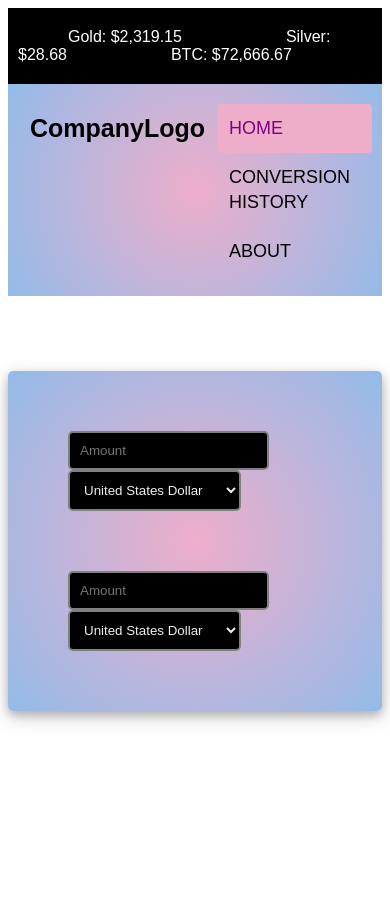
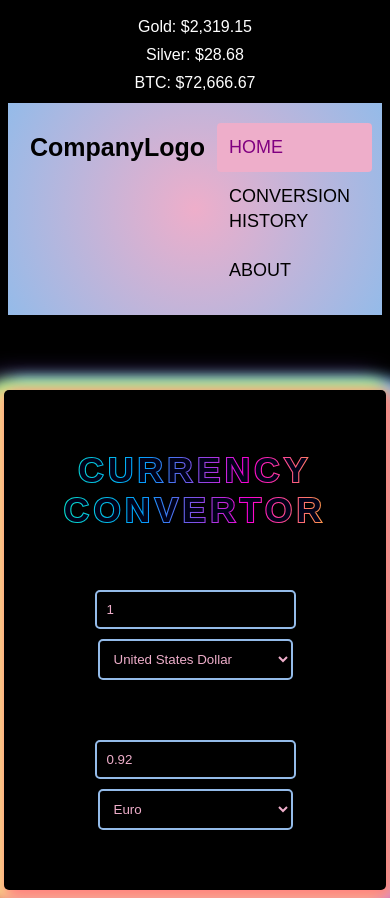
Before and after one commit to Laurianne-M/convertor, a website: page src/index.html in a window 390 px wide. Before the commit the page ends 844 px from the top, so only its background shows below. Drawn offline with Linux system fonts and the light colour scheme; no server answers.

Commit message:
conversion as a placeholder at page refresh, and css change

```diff
--- a/src/index.html
+++ b/src/index.html
@@ -26,7 +26,9 @@
         </header>
         <main>
             <div class="conversion-container">
+
                 <div class="container">
+                    <div class="convertor-title"> CURRENCY CONVERTOR </div>
                     <div class="base-currency">
                         <input class="amount" autocomplete="off" placeholder="Amount" type="number" id="amountFromFirstInput">
                         <select class="amount" id="baseCurrency"></select>
--- a/src/js/logic/logic.js
+++ b/src/js/logic/logic.js
@@ -63,13 +63,11 @@
 };
 
 export async function updateAmount(
-    api,
+    data,
     amountFromFirstCurrencyInput,
     amountFromSecondCurrencyInput,
     reverse = false
 ) {
-    const data = await api.loadRates(); // Get the object containing rates and base
-
     // Safety check: Make sure data and data.rates actually exist
     if (!data || !data.rates) {
         console.warn(RATES_LOADING);
--- a/src/js/main.js
+++ b/src/js/main.js
@@ -24,9 +24,13 @@
     const amountFromFirstCurrencyInput = html.elements.getAmoutFromFirstInput();
     const amountFromSecondCurrencyInput = html.elements.getAmountFromSecondInput();
 
-    amountFromFirstCurrencyInput.addEventListener(documentEvents.input, () => { updateLock(() => updateAmount(api,amountFromFirstCurrencyInput, amountFromSecondCurrencyInput, false)) } );
-    baseCurrencySelect.addEventListener(documentEvents.change, () => { updateLock(() => updateAmount(api, amountFromFirstCurrencyInput, amountFromSecondCurrencyInput, false)) } );
-    desiredCurrencySelect.addEventListener(documentEvents.change, () => { updateLock(() => updateAmount(api, amountFromFirstCurrencyInput, amountFromSecondCurrencyInput, false)) } );
-    amountFromSecondCurrencyInput.addEventListener(documentEvents.input, () =>  { updateLock(() => updateAmount(api, amountFromFirstCurrencyInput, amountFromSecondCurrencyInput, true)) } );
+    amountFromFirstCurrencyInput.value = 1;
+    desiredCurrencySelect.value = 'EUR';
+    updateAmount(data, amountFromFirstCurrencyInput, amountFromSecondCurrencyInput);
+
+    amountFromFirstCurrencyInput.addEventListener(documentEvents.input, () => { updateLock(() => updateAmount(data, amountFromFirstCurrencyInput, amountFromSecondCurrencyInput, false)) } );
+    baseCurrencySelect.addEventListener(documentEvents.change, () => { updateLock(() => updateAmount(data, amountFromFirstCurrencyInput, amountFromSecondCurrencyInput, false)) } );
+    desiredCurrencySelect.addEventListener(documentEvents.change, () => { updateLock(() => updateAmount(data, amountFromFirstCurrencyInput, amountFromSecondCurrencyInput, false)) } );
+    amountFromSecondCurrencyInput.addEventListener(documentEvents.input, () =>  { updateLock(() => updateAmount(data, amountFromFirstCurrencyInput, amountFromSecondCurrencyInput, true)) } );
 
 }
--- a/src/styles/index.css
+++ b/src/styles/index.css
@@ -1,4 +1,6 @@
-
+body {
+  background-color: black;
+}
 
 .myheader {
     background: #EEAECA;
@@ -62,24 +64,59 @@
 
 .container {
   padding: 30px;
-  background: #EEAECA;
-  background: radial-gradient(circle,rgba(238, 174, 202, 1) 0%, rgba(148, 187, 233, 1) 100%);
+  background: black;
   border-radius: 5px;
-  box-shadow: 0 4px 8px 0 rgba(0, 0, 0, 0.2), 0 6px 20px 0 rgba(0, 0, 0, 0.19);
+  -webkit-box-shadow: 5px 5px 15px 5px #FF8080, -9px 5px 15px 5px #FFE488, -7px -5px 15px 5px #8CFF85, 12px -5px 15px 5px #80C7FF, 12px 10px 15px 7px #E488FF, -10px 10px 15px 7px #FF616B, -10px -7px 27px 1px #8E5CFF, 5px 5px 15px 5px rgba(0,0,0,0);
+  box-shadow: 5px 5px 15px 5px #FF8080, -9px 5px 15px 5px #FFE488, -7px -5px 15px 5px #8CFF85, 12px -5px 15px 5px #80C7FF, 12px 10px 15px 7px #E488FF, -10px 10px 15px 7px #FF616B, -10px -7px 27px 1px #8E5CFF, 5px 5px 15px 5px rgba(0,0,0,0);
 }
 
 .container div{
   padding:30px;
 }
 
+.base-currency {
+  text-align: center;
+}
+
+.desired-currency {
+  text-align: center;
+}
+
 
 .amount {
-  border: solid 2px grey;
+  border: solid 2px rgba(148, 187, 233, 1);
   border-radius: 5px;
-  color: #F0EDED;
+  color: rgba(238, 174, 202, 1);
   background: black;
   padding: 10px;
 }
+
+@use postcss-preset-env {
+  stage: 0;
+}
+
+:root {
+  --color-background: #000119;
+  --stroke-width: calc(1em / 16);
+  --font-size: 30vmin;
+  --font-weight: 700;
+  --letter-spacing: calc(1em / 8);
+}
+
+
+
+  .convertor-title {
+  font-family: Poppins, sans-serif;;
+  background-clip: text;
+  background-image: linear-gradient(to right, #09f1b8, #00a2ff, #ff00d2, #fed90f);
+  color: var(--color-background);
+  font-size: 35px;
+  font-weight: var(--font-weight);
+  letter-spacing: var(--letter-spacing);
+  padding: calc(--stroke-width / 2);
+  -webkit-text-stroke-color: transparent;
+  -webkit-text-stroke-width: var(--stroke-width);
+  }
 
 @media screen and (max-width: 500px) {
   .myheader a {
@@ -90,4 +127,33 @@
   .header-right {
     float: none;
   }
+
+  .live-currencies a {
+    float: none;
+    display: block;
+    text-align: center;
+    padding: 5px;
+  }
+
+  .live-currencies {
+    height: 70px;
+    padding-top: 5px;
+  }
+
+   #desiredCurrency {
+   margin-top: 10px;
+    width: 195px;
+  }
+  .container {
+    display: block;
+    text-align: center;
+    float: none;
+
+  }
+
+  #baseCurrency {
+   margin-top: 10px;
+    width: 195px;
+  }
+
 }
```
Also changed, not shown: docs/TODO.txt (+2 -11 lines), src/js/constants.js (+0 -7 lines), src/js/logic/logic.test.js (+1 -2 lines).
